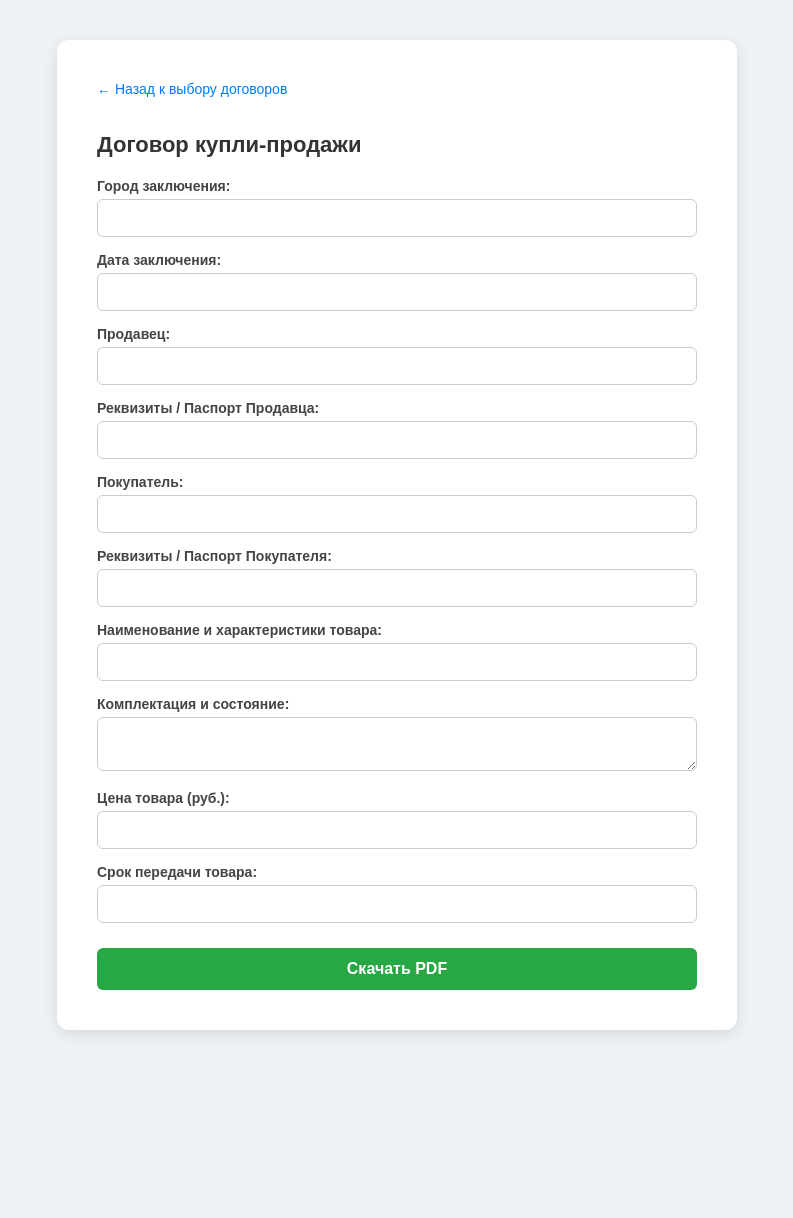
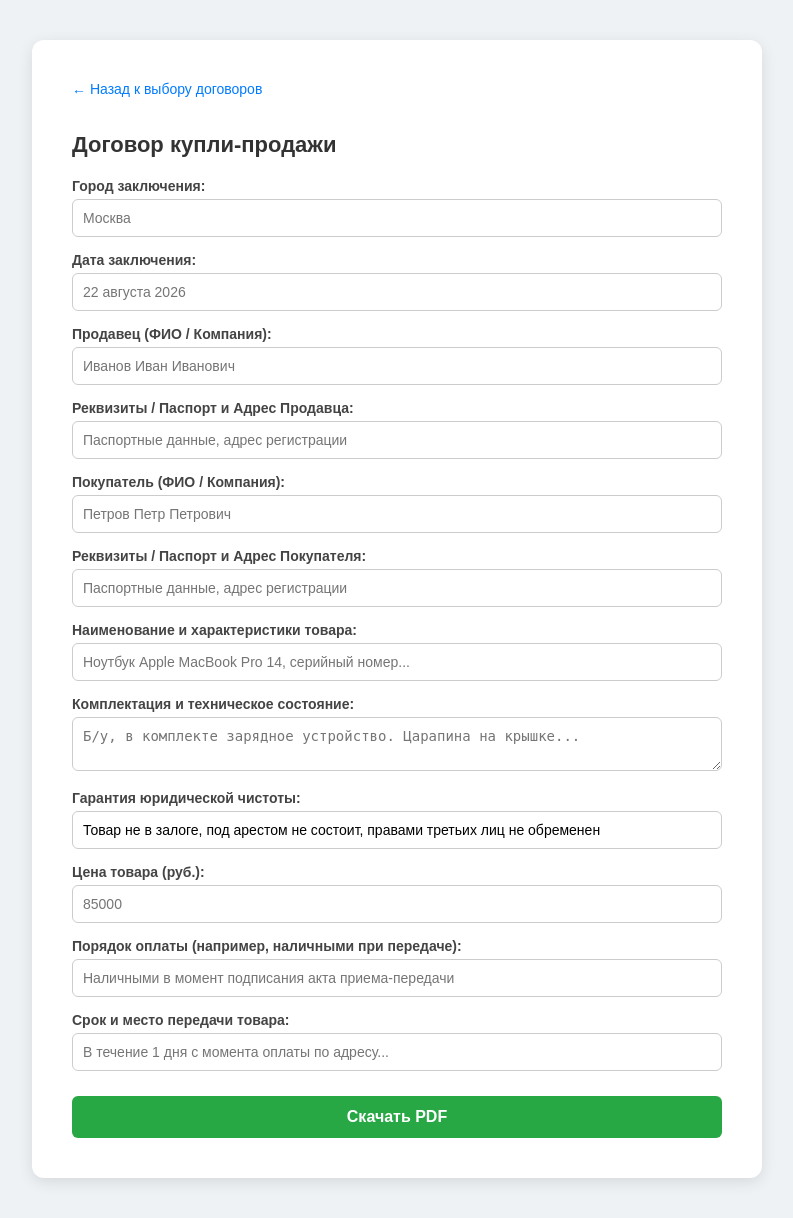
Before and after one commit to Ilyusha5562/contract-generator, a FastAPI app: page /form/sale in a window 1280 px wide. Shown: the whole page, without its empty margins (243-1036 px from the left). Before the commit the page ends 1034 px from the top, so only its background shows below. Run offline with FastAPI, Linux system fonts and the light colour scheme.

Commit message:
Update form_sale.html

```diff
--- a/templates/form_sale.html
+++ b/templates/form_sale.html
@@ -5,12 +5,13 @@
     <title>Договор купли-продажи</title>
     <style>
         body { font-family: sans-serif; background: #eef2f5; margin: 0; padding: 40px; display: flex; justify-content: center; }
-        .container { background: white; padding: 40px; border-radius: 12px; box-shadow: 0 4px 15px rgba(0,0,0,0.1); width: 600px; }
+        .container { background: white; padding: 40px; border-radius: 12px; box-shadow: 0 4px 15px rgba(0,0,0,0.1); width: 650px; }
         h1 { color: #333; margin-bottom: 20px; font-size: 22px; }
         .form-group { margin-bottom: 15px; }
         label { display: block; margin-bottom: 5px; font-weight: bold; color: #444; font-size: 14px; }
         input, textarea { width: 100%; padding: 10px; border: 1px solid #ccc; border-radius: 6px; box-sizing: border-box; font-size: 14px; }
         .btn-submit { background: #28a745; color: white; padding: 12px; border: none; border-radius: 6px; width: 100%; font-weight: bold; font-size: 16px; cursor: pointer; margin-top: 10px; }
+        .btn-submit:hover { background: #218838; }
         .back-link { display: inline-block; margin-bottom: 20px; color: #007bff; text-decoration: none; font-size: 14px; }
     </style>
 </head>
@@ -20,16 +21,25 @@
         <h1>Договор купли-продажи</h1>
         <form action="/generate-pdf" method="post">
             <input type="hidden" name="contract_type" value="sale">
-            <div class="form-group"><label>Город заключения:</label><input type="text" name="city" required></div>
-            <div class="form-group"><label>Дата заключения:</label><input type="text" name="date" required></div>
-            <div class="form-group"><label>Продавец:</label><input type="text" name="party1_name" required></div>
-            <div class="form-group"><label>Реквизиты / Паспорт Продавца:</label><input type="text" name="party1_id"></div>
-            <div class="form-group"><label>Покупатель:</label><input type="text" name="party2_name" required></div>
-            <div class="form-group"><label>Реквизиты / Паспорт Покупателя:</label><input type="text" name="party2_id"></div>
-            <div class="form-group"><label>Наименование и характеристики товара:</label><input type="text" name="specific_field_1" required></div>
-            <div class="form-group"><label>Комплектация и состояние:</label><textarea name="specific_field_2" rows="2"></textarea></div>
-            <div class="form-group"><label>Цена товара (руб.):</label><input type="text" name="price" required></div>
-            <div class="form-group"><label>Срок передачи товара:</label><input type="text" name="deadline" required></div>
+
+            <div class="form-group"><label>Город заключения:</label><input type="text" name="city" placeholder="Москва" required></div>
+            <div class="form-group"><label>Дата заключения:</label><input type="text" name="date" placeholder="22 августа 2026" required></div>
+
+            <div class="form-group"><label>Продавец (ФИО / Компания):</label><input type="text" name="party1_name" placeholder="Иванов Иван Иванович" required></div>
+            <div class="form-group"><label>Реквизиты / Паспорт и Адрес Продавца:</label><input type="text" name="party1_id" placeholder="Паспортные данные, адрес регистрации" required></div>
+
+            <div class="form-group"><label>Покупатель (ФИО / Компания):</label><input type="text" name="party2_name" placeholder="Петров Петр Петрович" required></div>
+            <div class="form-group"><label>Реквизиты / Паспорт и Адрес Покупателя:</label><input type="text" name="party2_id" placeholder="Паспортные данные, адрес регистрации" required></div>
+
+            <div class="form-group"><label>Наименование и характеристики товара:</label><input type="text" name="specific_field_1" placeholder="Ноутбук Apple MacBook Pro 14, серийный номер..." required></div>
+            <div class="form-group"><label>Комплектация и техническое состояние:</label><textarea name="specific_field_2" rows="2" placeholder="Б/у, в комплекте зарядное устройство. Царапина на крышке..."></textarea></div>
+            <div class="form-group"><label>Гарантия юридической чистоты:</label><input type="text" name="specific_field_3" placeholder="Товар не в залоге, под арестом не состоит, правами третьих лиц не обременен" value="Товар не в залоге, под арестом не состоит, правами третьих лиц не обременен" required></div>
+
+            <div class="form-group"><label>Цена товара (руб.):</label><input type="text" name="price" placeholder="85000" required></div>
+            <div class="form-group"><label>Порядок оплаты (например, наличными при передаче):</label><input type="text" name="specific_field_4" placeholder="Наличными в момент подписания акта приема-передачи" required></div>
+
+            <div class="form-group"><label>Срок и место передачи товара:</label><input type="text" name="deadline" placeholder="В течение 1 дня с момента оплаты по адресу..." required></div>
+
             <button type="submit" class="btn-submit">Скачать PDF</button>
         </form>
     </div>
```
